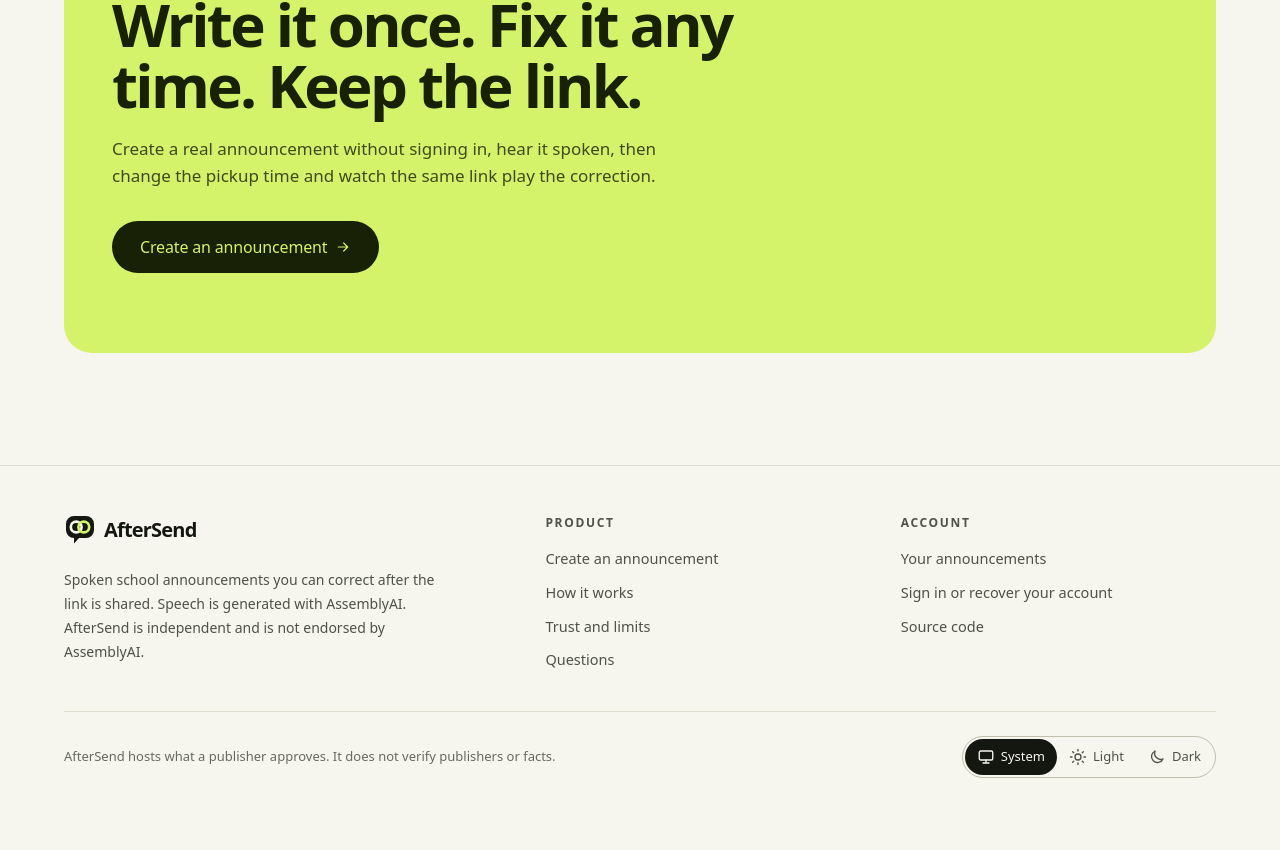
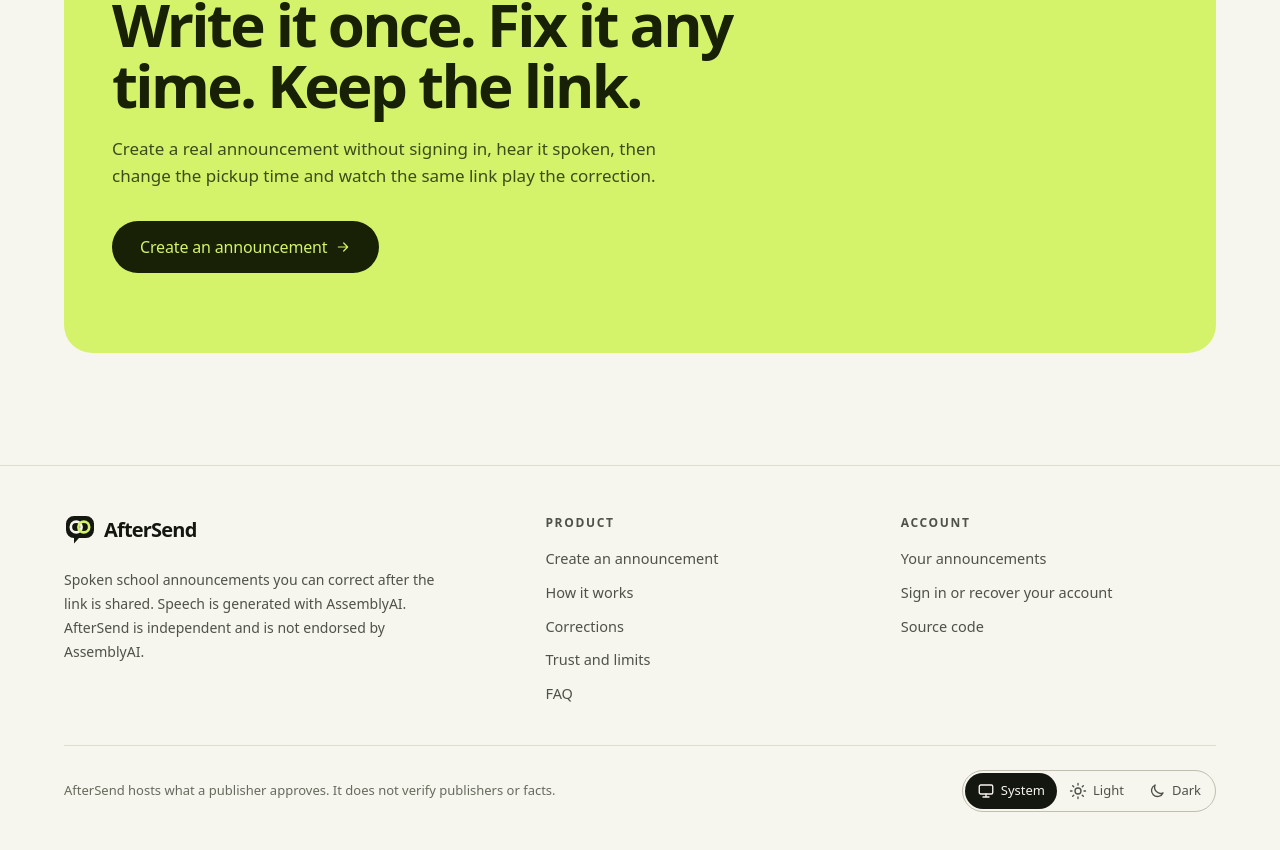
Before and after one commit to TheWeirdDee/aftersend, a Next.js app: page / in a window 1280 px wide. Shown: the part 6336-7186 px from the top of the page. Before the commit the page ends 7162 px from the top, so only its background shows below. Built offline with nearby package versions, Linux system fonts and the light colour scheme; no server answers.

Commit message:
Align the footer links with the header

```diff
--- a/src/components/site-footer.tsx
+++ b/src/components/site-footer.tsx
@@ -1,5 +1,6 @@
 import Link from "next/link";
 import { Wordmark } from "./logo";
+import { CreateAnnouncementButton } from "./app/create-button";
 import { ThemeToggle } from "./theme-toggle";
 
 export function SiteFooter() {
@@ -17,13 +18,16 @@ export function SiteFooter() {
           <p className="eyebrow">Product</p>
           <ul className="mt-4 space-y-3 text-[14.5px] text-muted">
             <li>
-              <Link className="hover:text-fg" href="/demo">
-                Create an announcement
-              </Link>
+              <CreateAnnouncementButton className="text-left hover:text-fg" />
             </li>
             <li>
               <Link className="hover:text-fg" href="/#how">
                 How it works
+              </Link>
+            </li>
+            <li>
+              <Link className="hover:text-fg" href="/#correct">
+                Corrections
               </Link>
             </li>
             <li>
@@ -33,7 +37,7 @@ export function SiteFooter() {
             </li>
             <li>
               <Link className="hover:text-fg" href="/#faq">
-                Questions
+                FAQ
               </Link>
             </li>
           </ul>
```
